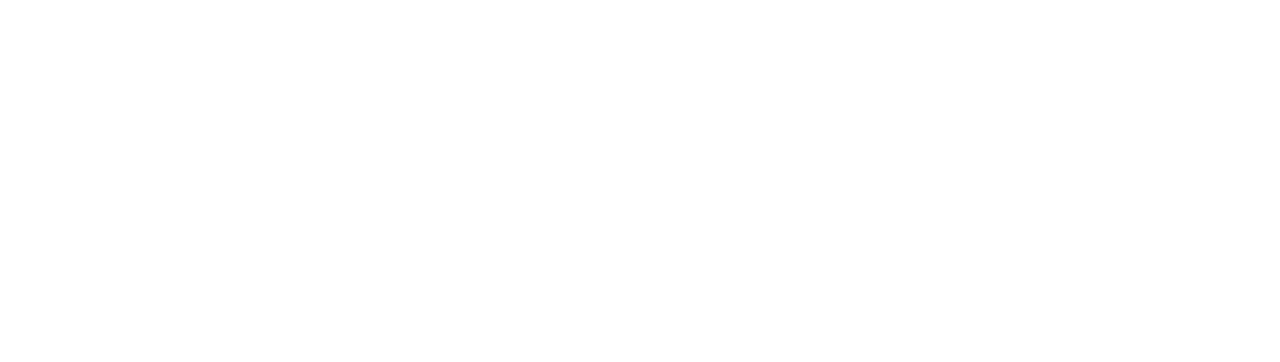
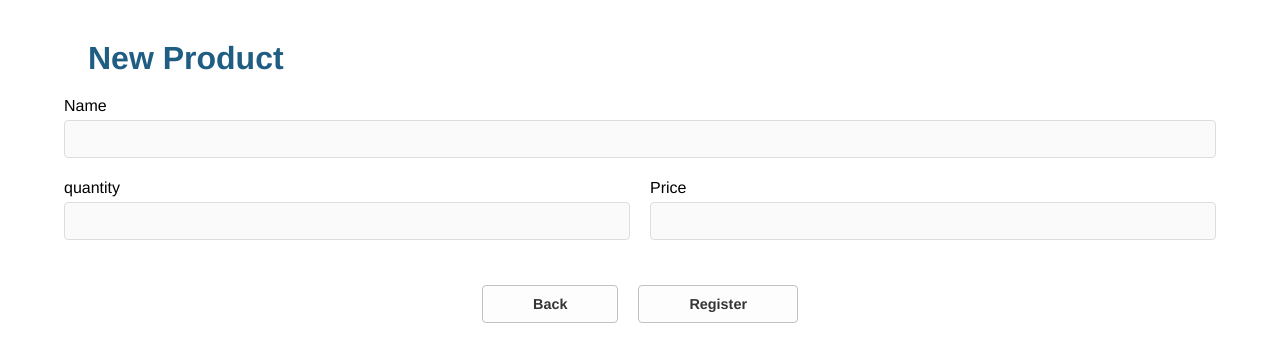
Before and after one commit to CarolineSampaio/teste-tecnico-zucchetti, a Vue app in the folder frontend/: page /product/new in a window 1280 px wide. Before the commit this address had no page. Shown: the top 362 px of the page. Built offline with nearby package versions, Linux system fonts and the light colour scheme.

Commit message:
feat: adiciona cadastro, delecao e edicao produto

```diff
--- a/frontend/src/router/index.js
+++ b/frontend/src/router/index.js
@@ -2,6 +2,7 @@
 import CustomersList from '../views/CustomersList.vue'
 import CustomersNew from '../views/CustomersNew.vue'
 import ProductsList from '../views/ProductsList.vue'
+import ProductsNew from '../views/ProductsNew.vue'
 
 const router = createRouter({
   history: createWebHistory(import.meta.env.BASE_URL),
@@ -25,6 +26,16 @@
       path: '/products',
       name: 'list products',
       component: ProductsList
+    },
+    {
+      path: '/product/new',
+      name: 'add product',
+      component: ProductsNew
+    },
+    {
+      path: '/product/:id/edit',
+      name: 'edit product',
+      component: ProductsNew
     }
   ]
 })
--- /dev/null
+++ b/frontend/src/validations/productCreate.validations.js
@@ -0,0 +1,17 @@
+import * as yup from 'yup'
+
+export const schemaCreateProduct = yup.object().shape({
+  name: yup
+    .string()
+    .required('Name is required')
+    .min(3, 'Name must be at least 6 characters')
+    .max(100, 'Name must be at most 100 characters'),
+  quantity: yup
+    .number('Quantity must be a number')
+    .required('Quantity is required')
+    .min(1, 'Quantity must be at least 1'),
+  price: yup
+    .number('Quantity must be a number')
+    .min(0.01, 'Price must be at least 0.01')
+    .required('Price is required')
+})
--- a/frontend/src/views/ProductsList.vue
+++ b/frontend/src/views/ProductsList.vue
@@ -3,7 +3,7 @@
     <h1>Products List</h1>
 
     <div class="align-end">
-      <router-link to="/products/new">
+      <router-link to="/product/new">
         <button>New Product</button>
       </router-link>
     </div>
@@ -67,12 +67,21 @@
           console.log(error)
         })
     },
-
     formatPrice(price) {
       return new Intl.NumberFormat('pt-BR', {
         style: 'currency',
         currency: 'BRL'
       }).format(price)
+    },
+
+    deleteproduct(id) {
+      ProductService.deleteOne(id)
+        .then(() => {
+          this.getProducts()
+        })
+        .catch((error) => {
+          console.log(error)
+        })
     }
   }
 }
--- /dev/null
+++ b/frontend/src/views/ProductsNew.vue
@@ -0,0 +1,201 @@
+<!-- eslint-disable vue/multi-word-component-names -->
+<template>
+  <main>
+    <h1>{{ productId ? 'Edit Product' : 'New Product' }}</h1>
+
+    <form @submit.prevent="handleSubmit" class="formNew">
+      <div class="formElement">
+        <div>
+          <label for="name">Name</label>
+          <input
+            id="name"
+            v-model="product.name"
+            class="formInput"
+            :class="{ inputError: this.errors.name }"
+          />
+          <span class="textError">{{ errors.name }}</span>
+        </div>
+      </div>
+
+      <div class="formElement">
+        <div>
+          <label for="quantity">quantity</label>
+          <input
+            id="quantity"
+            v-model="product.quantity"
+            class="formInput"
+            :class="{ inputError: this.errors.quantity }"
+          />
+          <span class="textError">{{ errors.quantity }}</span>
+        </div>
+        <div>
+          <label for="price">Price</label>
+          <input
+            id="price"
+            v-model="product.price"
+            class="formInput"
+            :class="{ inputError: this.errors.price }"
+          />
+          <span class="textError">{{ errors.price }}</span>
+        </div>
+      </div>
+
+      <div class="buttons">
+        <router-link to="/products"><button>Back</button></router-link>
+        <button type="submit">{{ productId ? 'Edit' : 'Register' }}</button>
+      </div>
+    </form>
+  </main>
+</template>
+
+<script>
+import * as yup from 'yup'
+import { captureErrorYup } from '@/utils/captureErrorYup'
+import { schemaCreateProduct } from '@/validations/productCreate.validations.js'
+
+import ProductService from '@/services/Products/ProductService'
+
+export default {
+  data() {
+    return {
+      product: {
+        name: '',
+        quantity: null,
+        price: null
+      },
+      errors: {},
+
+      productId: this.$route?.params?.id
+    }
+  },
+  mounted() {
+    if (this.productId) {
+      this.getProduct()
+    }
+  },
+
+  methods: {
+    getProduct() {
+      ProductService.getOne(this.productId)
+        .then((response) => {
+          this.product = response
+        })
+        .catch((error) => {
+          console.log(error)
+        })
+    },
+
+    validateSync() {
+      this.errors = {}
+      try {
+        schemaCreateProduct.validateSync(this.product, { abortEarly: false })
+
+        this.errors = {}
+      } catch (error) {
+        if (error instanceof yup.ValidationError) {
+          console.log(error)
+          this.errors = captureErrorYup(error)
+          return false
+        }
+      }
+      return true
+    },
+
+    handleSubmit() {
+      try {
+        if (this.validateSync() === false) return
+
+        if (this.productId) {
+          ProductService.updateOne(this.productId, this.product)
+            .then(() => {
+              this.errors = {}
+              alert('Product updated successfully!')
+            })
+            .catch((error) => {
+              alert('Error updating product!')
+              console.log(error)
+            })
+          return
+        }
+
+        ProductService.createOne(this.product)
+          .then(() => {
+            this.errors = {}
+            alert('Product registered successfully!')
+            this.product = {
+              name: '',
+              quantity: '',
+              price: ''
+            }
+          })
+          .catch((error) => {
+            alert('Error registering product!')
+            console.log(error)
+          })
+      } catch (error) {
+        if (error instanceof yup.ValidationError) {
+          this.errors = captureErrorYup(error)
+        }
+      }
+    }
+  }
+}
+</script>
+
+<style scoped>
+.formNew {
+  display: flex;
+  flex-direction: column;
+  width: 100%;
+}
+
+.formElement {
+  display: flex;
+  flex-direction: row;
+  margin-bottom: 1rem;
+  gap: 20px;
+}
+
+.formElement div {
+  display: flex;
+  flex-direction: column;
+  width: 100%;
+  gap: 5px;
+}
+
+.formInput {
+  height: 38px;
+  width: 100%;
+  border-radius: 4px;
+  border: 1px solid #dddddd;
+  outline: none;
+  background-color: rgb(250, 250, 250);
+  font-size: 14px;
+  padding-left: 8px;
+}
+
+a,
+router-link {
+  text-decoration: none;
+  color: inherit;
+}
+
+a:hover,
+router-link:hover {
+  color: inherit;
+}
+
+a:visited,
+router-link:visited {
+  color: inherit;
+}
+
+.inputError {
+  border-color: red;
+}
+
+.textError {
+  color: red;
+  font-size: 12px;
+}
+</style>
```
